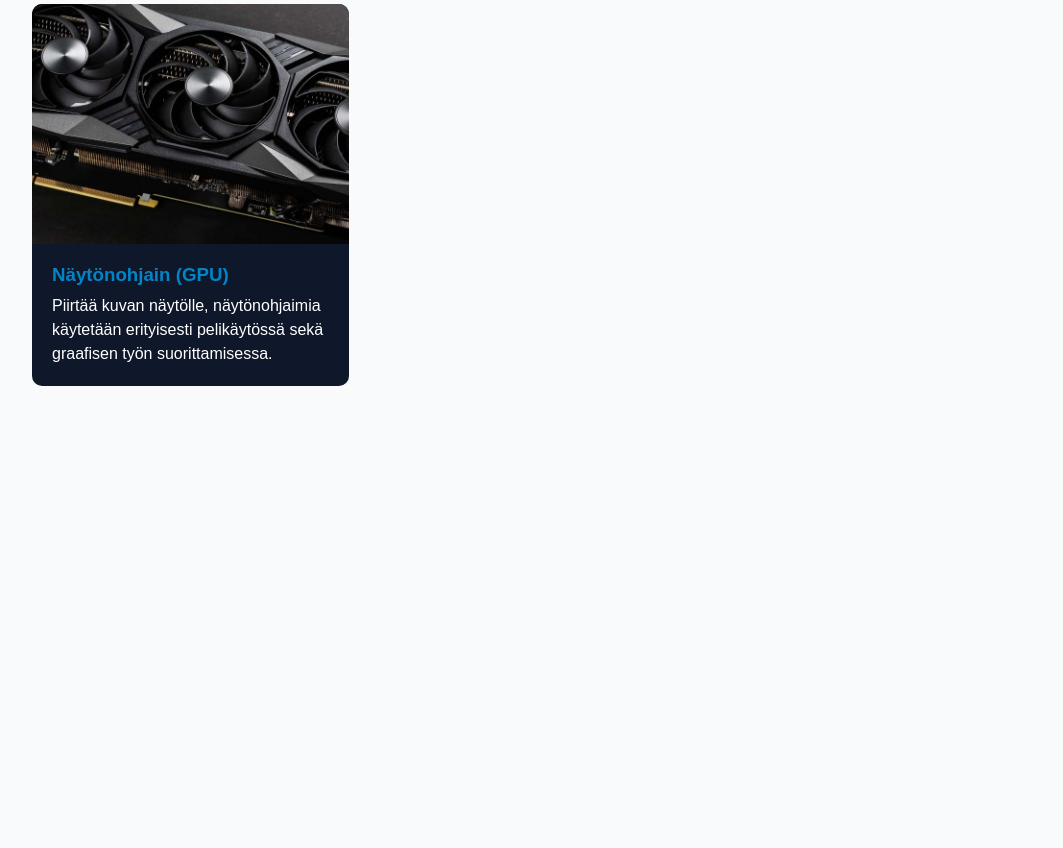
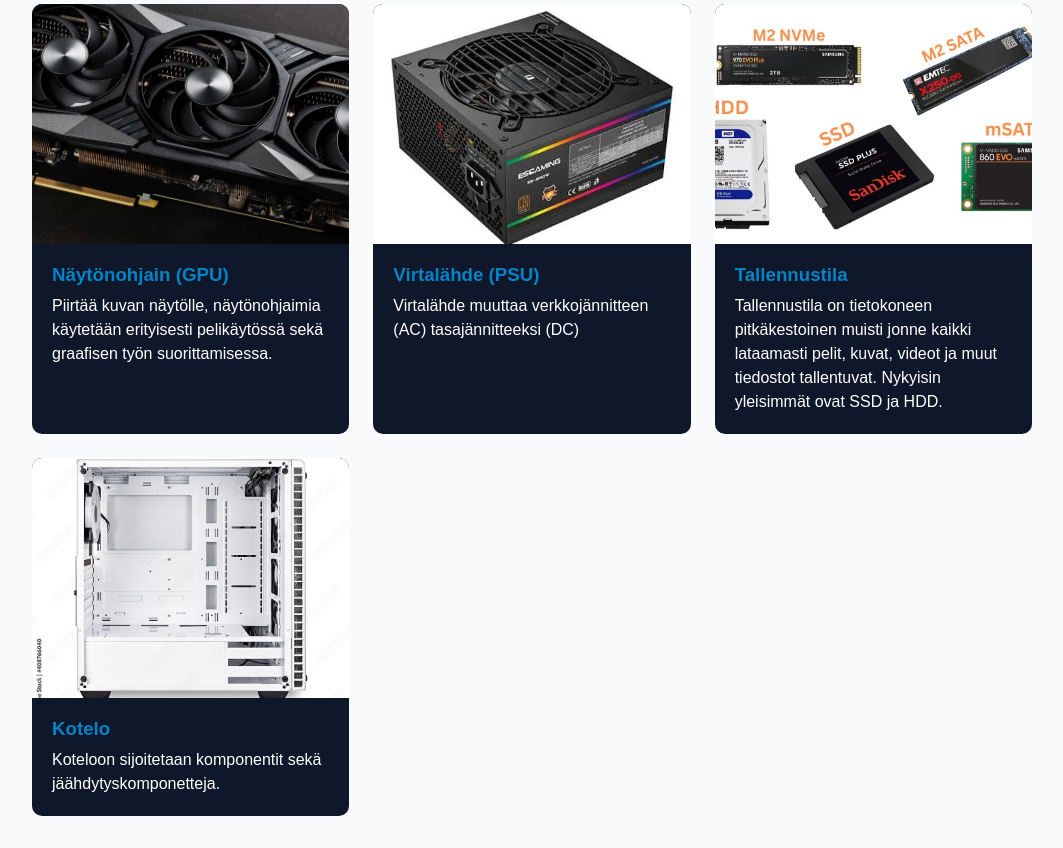
Before and after one commit to ArttuLaitila/Websivuston-rakentaminen, a plain HTML site: page komponentit.html in a window 1280 px wide. Shown: the part 707-1555 px from the top of the page, without its empty margins (108-1171 px from the left). Before the commit the page ends 1125 px from the top, so only its background shows below. Drawn offline with Linux system fonts and the light colour scheme.

Commit message:
Komponentit valmis(?)

```diff
--- a/komponentit.html
+++ b/komponentit.html
@@ -49,6 +49,27 @@
                 <p>Piirtää kuvan näytölle, näytönohjaimia käytetään erityisesti pelikäytössä sekä graafisen työn suorittamisessa.</p>
             </div>
         </article>
+        <article class ="card">
+            <img src="images/PSU.jpeg" alt="Virtalähde(PSU)">
+            <div class="card-content">
+                <h3>Virtalähde (PSU)</h3>
+                <p>Virtalähde muuttaa verkkojännitteen (AC) tasajännitteeksi (DC)</p>
+            </div>
+        </article>
+        <article class="card">
+            <img src="images/tallennustiloja.jpg" alt="Tallennustila">
+            <div class="card-content">
+                <h3>Tallennustila</h3>
+                <p>Tallennustila on tietokoneen pitkäkestoinen muisti jonne kaikki lataamasti pelit, kuvat, videot ja muut tiedostot tallentuvat. Nykyisin yleisimmät ovat SSD ja HDD.</p>
+            </div>
+        </article>
+        <article class="card">
+            <img src="images/Kotelo.jpg" alt="Kotelo">
+            <div class="card-content">
+                <h3>Kotelo</h3>
+                <p>Koteloon sijoitetaan komponentit sekä jäähdytyskomponetteja.</p>
+            </div>
+        </article>
     </section>
 </main>
 
```
Also changed, not shown: images/Kotelo.jpg (added), images/PSU.jpeg (added), images/tallennustiloja.jpg (added).
